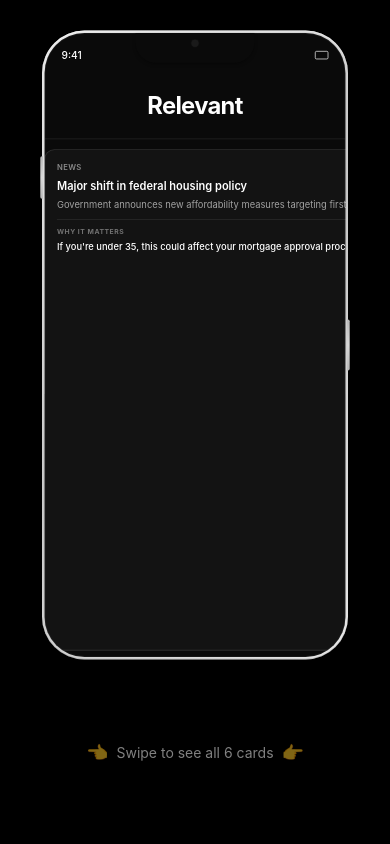
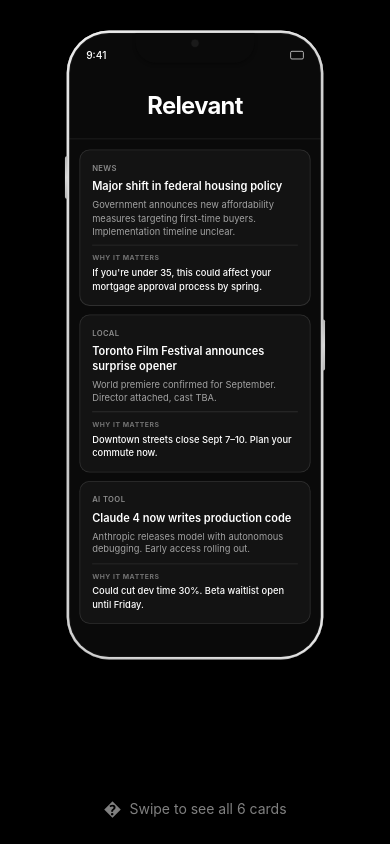
Before and after one commit to relevantapp/Relevant-App-Website, a Next.js app: page / in a window 390 px wide. Shown: the part 3000-3844 px from the top of the page. Built offline with nearby package versions, Linux system fonts and the light colour scheme.

Commit message:
Revert phone mockup to show only 3 cards, display all 6 cards in horizontal scroll below

```diff
--- a/src/app/globals.css
+++ b/src/app/globals.css
@@ -766,37 +766,12 @@ a:focus-visible {
   display: none;
 }
 
-.phone-content-horizontal {
-  padding: 12px;
-  overflow-x: auto;
-  overflow-y: hidden;
-  height: calc(100% - 120px);
-  display: flex;
-  gap: 12px;
-  scroll-snap-type: x mandatory;
-  -webkit-overflow-scrolling: touch;
-}
-
-.phone-content-horizontal::-webkit-scrollbar {
-  display: none;
-}
-
 .phone-card {
   background: rgba(255, 255, 255, 0.04);
   border: 1px solid rgba(255, 255, 255, 0.12);
   border-radius: 12px;
   padding: 14px;
   margin-bottom: 10px;
-}
-
-.phone-card-horizontal {
-  background: rgba(255, 255, 255, 0.04);
-  border: 1px solid rgba(255, 255, 255, 0.12);
-  border-radius: 12px;
-  padding: 14px;
-  min-width: calc(100% - 24px);
-  scroll-snap-align: start;
-  flex-shrink: 0;
 }
 
 /* Sticky Mobile CTA */
--- a/src/app/page.tsx
+++ b/src/app/page.tsx
@@ -287,7 +287,7 @@ export default function Home() {
             </div>
 
             {/* Phone Mockup */}
-            <div style={{ display: 'flex', flexDirection: 'column', alignItems: 'center', marginBottom: '48px' }}>
+            <div style={{ display: 'flex', justifyContent: 'center', marginBottom: '80px' }}>
               <div className="phone-mockup">
                 <div className="phone-notch"></div>
                 <div className="phone-screen">
@@ -298,9 +298,9 @@ export default function Home() {
                     </div>
                   </div>
                   <div className="phone-header">Relevant</div>
-                  <div className="phone-content-horizontal">
-                    {feedCards.map((card, i) => (
-                      <div key={i} className="phone-card-horizontal">
+                  <div className="phone-content">
+                    {feedCards.slice(0, 3).map((card, i) => (
+                      <div key={i} className="phone-card">
                         <div style={{ fontSize: '9px', fontWeight: 600, letterSpacing: '0.05em', opacity: 0.5, marginBottom: '6px' }}>{card.category}</div>
                         <div style={{ fontSize: '13px', fontWeight: 600, marginBottom: '6px', lineHeight: 1.3 }}>{card.headline}</div>
                         <div style={{ fontSize: '11px', opacity: 0.6, marginBottom: '8px', lineHeight: 1.4 }}>{card.summary}</div>
@@ -313,17 +313,16 @@ export default function Home() {
                   </div>
                 </div>
               </div>
-              <div style={{ marginTop: '24px', textAlign: 'center' }}>
-                <p style={{ fontSize: '14px', opacity: 0.5, display: 'flex', alignItems: 'center', justifyContent: 'center', gap: '8px' }}>
-                  <span style={{ fontSize: '18px' }}>👈</span>
-                  Swipe to see all 6 cards
-                  <span style={{ fontSize: '18px' }}>👉</span>
-                </p>
-              </div>
             </div>
 
-            {/* Feed Cards - Desktop View */}
-            <div className="feed-scroll-container" style={{ display: 'none' }}>
+            {/* Feed Cards - Horizontal Scroll */}
+            <div style={{ textAlign: 'center', marginBottom: '24px' }}>
+              <p style={{ fontSize: '14px', opacity: 0.5, display: 'flex', alignItems: 'center', justifyContent: 'center', gap: '8px' }}>
+                <span style={{ fontSize: '18px' }}>�</span>
+                Swipe to see all 6 cards
+              </p>
+            </div>
+            <div className="feed-scroll-container">
               <div className="feed-scroll">
                 {feedCards.map((card, i) => (
                   <div key={i} className="feed-card">
```
